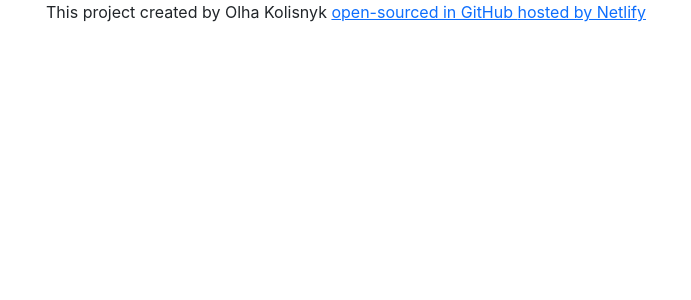
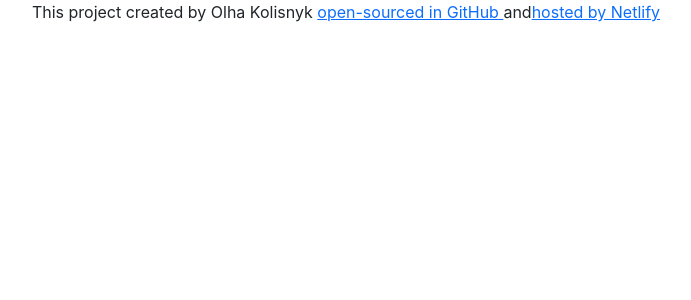
Before and after one commit to Olha1304/react-5, a JavaScript app: page / in a window 1280 px wide. Shown: the top 300 px of the page, without its empty margins (294-985 px from the left). Built offline with nearby package versions, Linux system fonts and the light colour scheme; the HTML template or start-up script is replaced by a standard one.

Commit message:
Little change with adding space

```diff
--- a/src/App.js
+++ b/src/App.js
@@ -8,6 +8,7 @@ export default function App() {
         <a href="https://github.com/Olha1304/react-5.git">
           open-sourced in GitHub{" "}
         </a>
+        and
         <a href="https://dynamic-banoffee-75a1c5.netlify.app">
           hosted by Netlify
         </a>
```
